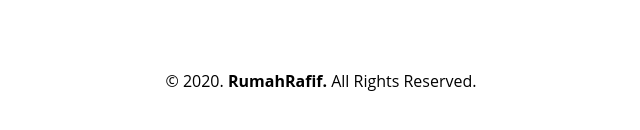
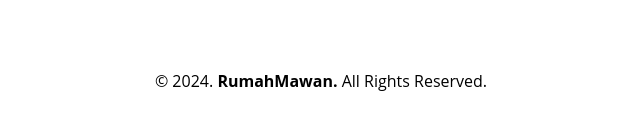
Before and after one commit to mawan22/mawan22.github.io, a plain HTML site: page index.html in a window 1280 px wide. Shown: the part 2253-2383 px from the top of the page, 319-959 px from the left. Drawn offline with Linux system fonts and the light colour scheme.

Commit message:
Update index.html

```diff
--- a/index.html
+++ b/index.html
@@ -132,7 +132,7 @@
 
     <div id="copyright">
         <div class="wrapper">
-            &copy; 2020. <b>RumahRafif.</b> All Rights Reserved.
+            &copy; 2024. <b>RumahMawan.</b> All Rights Reserved.
         </div>
     </div>
 
```
